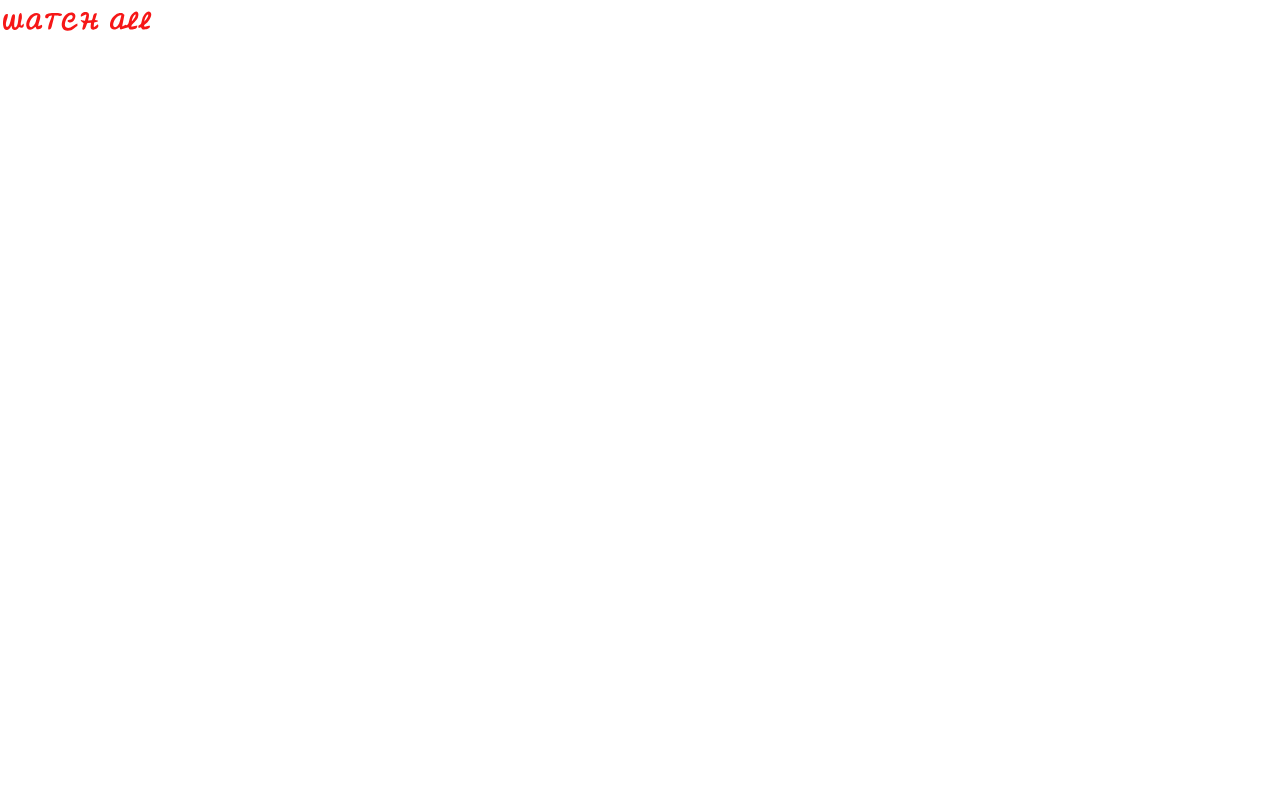
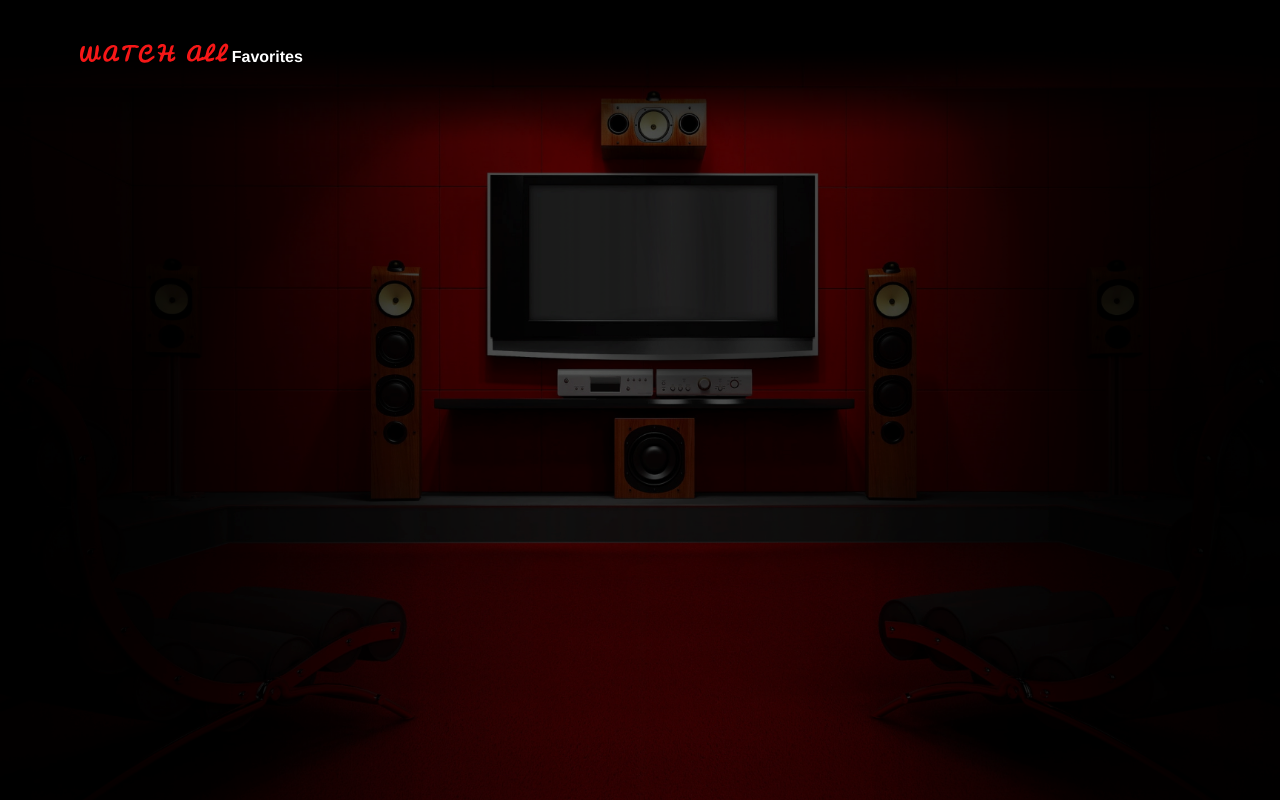
Before and after one commit to luko907/moviesApp, a React (Create React App) app: page / in a window 1280 px wide. Built offline with nearby package versions, Linux system fonts and the light colour scheme.

Commit message:
add background image, root margin and favorites font

```diff
--- a/src/components/NavBar/NavBar.module.css
+++ b/src/components/NavBar/NavBar.module.css
@@ -2,6 +2,8 @@
   display: flex;
   color: #ffffff;
   justify-content: space-between;
+  font-family: Vaud, Helvetica Neue, sans-serif;
+  font-weight: 600;
 }
 .header a {
   text-decoration: none;
@@ -11,5 +13,5 @@
   display: flex;
   justify-content: space-between;
   align-items: center;
-  width: 23%;
+  width: 20%;
 }
--- a/src/index.css
+++ b/src/index.css
@@ -1,13 +1,23 @@
 body {
   margin: 0;
-  font-family: -apple-system, BlinkMacSystemFont, 'Segoe UI', 'Roboto', 'Oxygen',
-    'Ubuntu', 'Cantarell', 'Fira Sans', 'Droid Sans', 'Helvetica Neue',
+  font-family: -apple-system, BlinkMacSystemFont, "Segoe UI", "Roboto", "Oxygen",
+    "Ubuntu", "Cantarell", "Fira Sans", "Droid Sans", "Helvetica Neue",
     sans-serif;
+  background: url("../src/img/background.png") no-repeat center center fixed;
+  background-size: cover;
+  -webkit-background-size: cover;
+  -moz-background-size: cover;
+  -o-background-size: cover;
+  background-size: cover;
   -webkit-font-smoothing: antialiased;
   -moz-osx-font-smoothing: grayscale;
 }
 
 code {
-  font-family: source-code-pro, Menlo, Monaco, Consolas, 'Courier New',
+  font-family: source-code-pro, Menlo, Monaco, Consolas, "Courier New",
     monospace;
 }
+
+#root {
+  margin: 2rem 6vw 6vw 6vw;
+}
```
Also changed, not shown: src/img/background.png (added).
